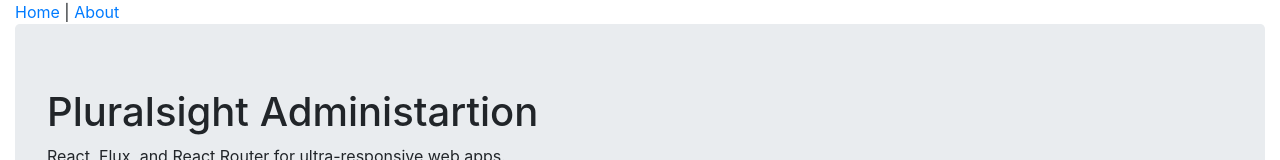
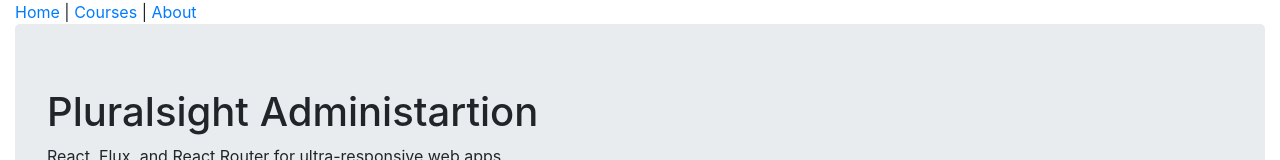
Before and after one commit to MohamedMagdyOmar/Building-Applications-with-React-and-Flux, a React (Create React App) app in the folder ps-flux/: page / in a window 1280 px wide. Shown: the top 160 px of the page. Built offline with nearby package versions, Linux system fonts and the light colour scheme; no server answers.

Commit message:
life cycle methods and state

```diff
--- a/ps-flux/src/components/App.js
+++ b/ps-flux/src/components/App.js
@@ -5,10 +5,12 @@
 import HomePage from "./HomePage";
 import AboutPage from "./AboutPage";
 import Header from "./common/Header";
+import CoursesPage from "./CoursesPage";
 
 function App() {
   function getPage() {
     const route = window.location.pathname;
+    if (route === "/courses") return <CoursesPage />;
     if (route === "/about") return <AboutPage />;
     return <HomePage />;
   }
--- /dev/null
+++ b/ps-flux/src/components/CoursesPage.js
@@ -0,0 +1,35 @@
+import React from "react";
+
+// this will call our mock api to get a list of courses
+import { getCourses } from "../api/courseApi";
+
+class CoursesPage extends React.Component {
+  state = {
+    courses: [],
+  };
+
+  // we need to show list of courses when this page/component loads.
+  // to do that we need to call our first life cycle method
+  // the component must be mounted before we call set state
+  componentDidMount() {
+    // if you check below method, you will find fetch method is used, which is promise-based API.
+    // here you call then function, to handle the response.
+    // promises are away to handle async call, you can also use async/await if you prefer.
+    // promises represent future values. then function will recieve array of courses
+    getCourses().then(function (courses) {
+      // this.state.courses = courses; // do not do that, but use setState as follow
+      // note: setState calls only update the properties you specify
+      this.setState({ courses: courses });
+    });
+
+    // you can use arrow function like this
+    // this line says: getCourses from the API. when the call completes, store the array of courses in state
+    // getCourses().then(courses => this.setState({courses: courses}));
+  }
+
+  render() {
+    return <h2>Courses</h2>;
+  }
+}
+
+export default CoursesPage;
--- a/ps-flux/src/components/common/Header.js
+++ b/ps-flux/src/components/common/Header.js
@@ -3,7 +3,8 @@
 function Header() {
   return (
     <nav>
-      <a href="/">Home</a> | <a href="/about">About</a>
+      <a href="/">Home</a> | <a href="/courses">Courses</a> |{" "}
+      <a href="/about">About</a>
     </nav>
   );
 }
```
